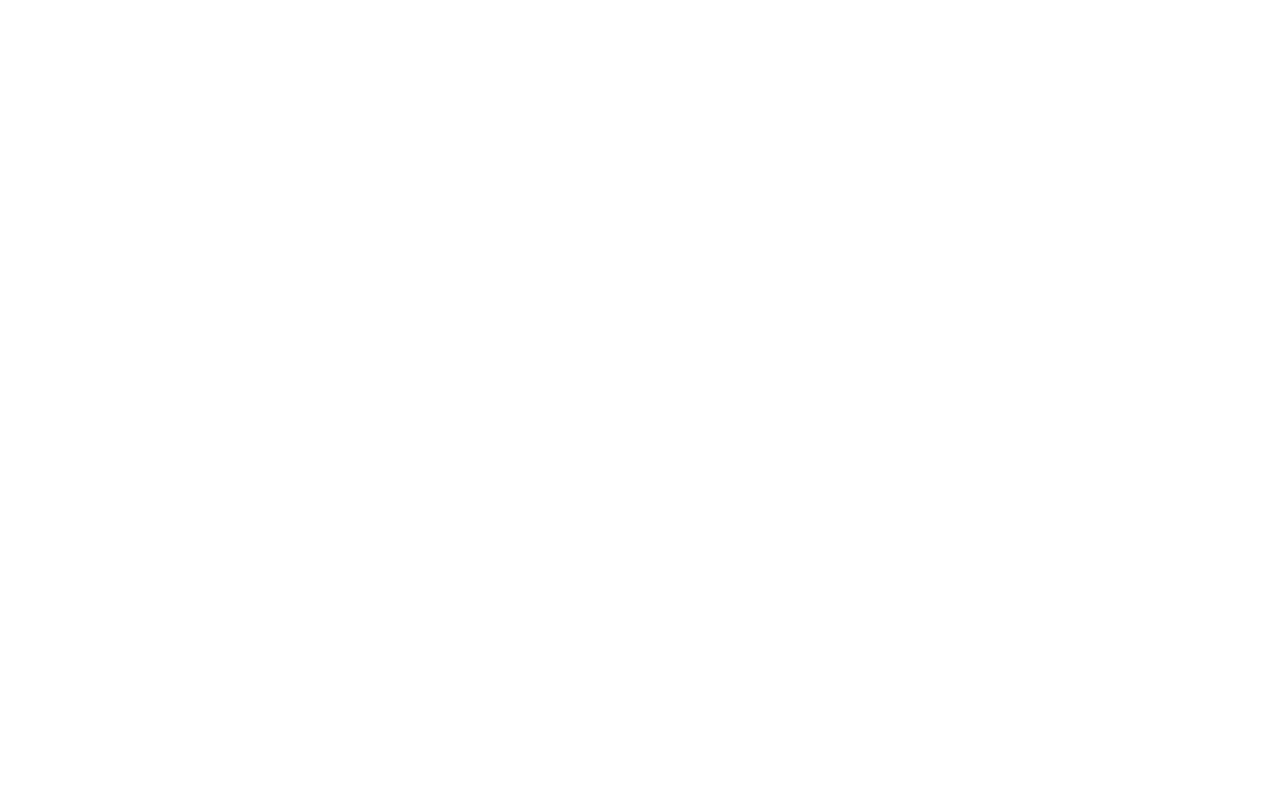
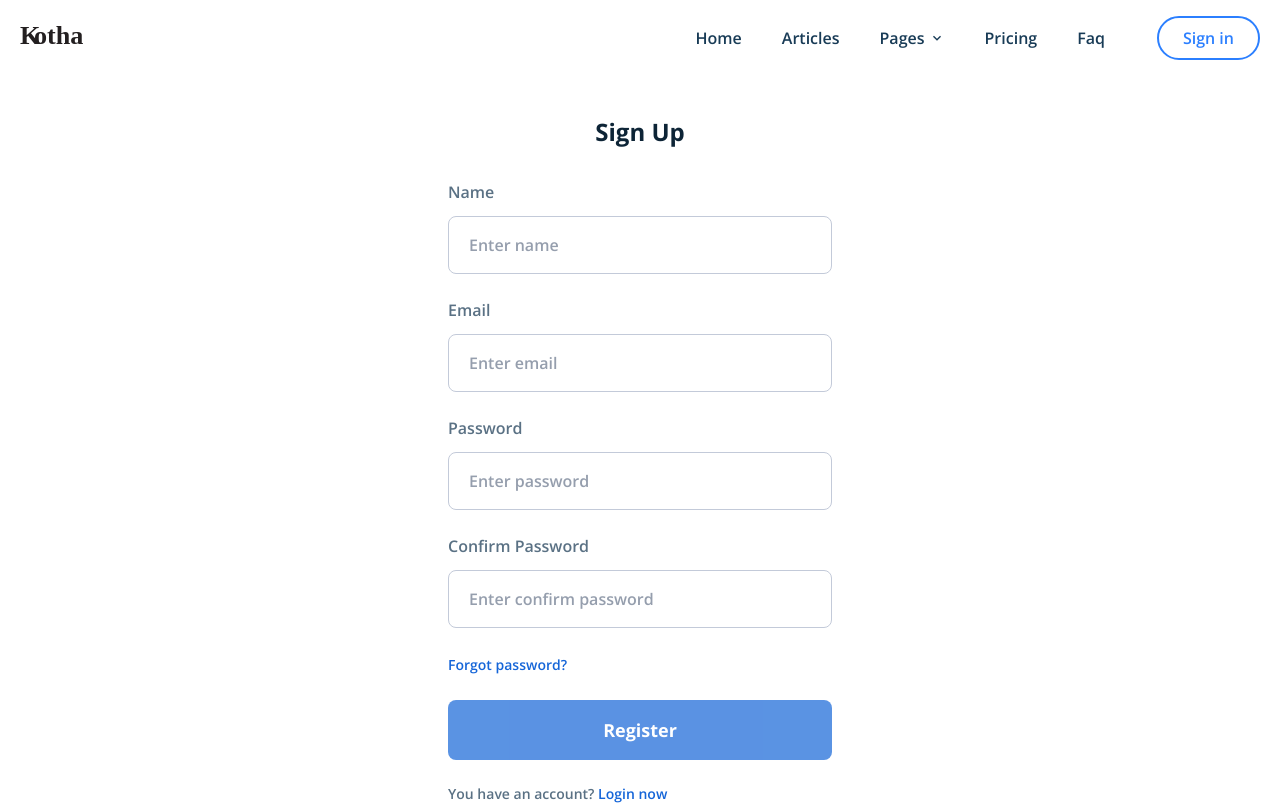
Before and after one commit to ashikurrafi/Blog, a React (Vite) app in the folder client/: page /register in a window 1280 px wide. Before the commit this address had no page. Shown: the top 805 px of the page. Built offline with nearby package versions, Linux system fonts and the light colour scheme.

Commit message:
register page done

```diff
--- a/client/src/App.jsx
+++ b/client/src/App.jsx
@@ -4,6 +4,7 @@
 
 import ArticleDetailPage from "./pages/articleDetail/ArticleDetailPage";
 import HomePage from "./pages/home/HomePage";
+import RegisterPage from "./pages/register/RegisterPage";
 
 function App() {
   return (
@@ -11,7 +12,8 @@
       <div className="App font-display">
         <Routes>
           <Route index path="/" element={<HomePage />} />
-          <Route path="/blog/:id" element={<ArticleDetailPage />} />
+          <Route path="/blog/:slug" element={<ArticleDetailPage />} />
+          <Route path="/register" element={<RegisterPage />} />
         </Routes>
       </div>
     </>
--- /dev/null
+++ b/client/src/pages/register/RegisterPage.jsx
@@ -0,0 +1,189 @@
+import { useForm } from "react-hook-form";
+import { Link } from "react-router-dom";
+import MainLayout from "../../components/MainLayout";
+
+const RegisterPage = () => {
+  const {
+    register,
+    handleSubmit,
+    formState: { errors, isValid },
+    watch,
+  } = useForm({
+    defaultValues: {
+      name: "",
+      email: "",
+      password: "",
+      confirmPassword: "",
+    },
+    mode: "onChange",
+  });
+  const submitHandler = (data) => {
+    console.log(data);
+  };
+  const password = watch("password");
+
+  return (
+    <>
+      <MainLayout>
+        <section className="container mx-auto px-5 py-10">
+          <div className="w-full max-w-sm mx-auto">
+            <h1 className="font-roboto text-2xl font-bold text-center text-dark-hard mb-8">
+              Sign Up
+            </h1>
+            <form onSubmit={handleSubmit(submitHandler)}>
+              <div className="flex flex-col mb-6 w-full">
+                <label
+                  htmlFor="name"
+                  className="text-[#5a7184] font-semibold block"
+                >
+                  Name
+                </label>
+                <input
+                  type="text"
+                  id="name"
+                  {...register("name", {
+                    minLength: {
+                      value: 1,
+                      message: "Name length must be at least 1 character",
+                    },
+                    required: {
+                      value: true,
+                      message: "Name is required",
+                    },
+                  })}
+                  placeholder="Enter name"
+                  className={`placeholder:text-[#959ead] text-dark-hard mt-3 rounded-lg px-5 py-4 font-semibold block outline-none border ${
+                    errors.name ? "border-red-500" : "border-[#c3cad9]"
+                  }`}
+                />
+                {errors.name?.message && (
+                  <p className="text-red-500 text-xs mt-1">
+                    {errors.name?.message}
+                  </p>
+                )}
+              </div>
+              <div className="flex flex-col mb-6 w-full">
+                <label
+                  htmlFor="email"
+                  className="text-[#5a7184] font-semibold block"
+                >
+                  Email
+                </label>
+                <input
+                  type="email"
+                  id="email"
+                  {...register("email", {
+                    pattern: {
+                      value:
+                        /^(([^<>()[\]\\.,;:\s@"]+(\.[^<>()[\]\\.,;:\s@"]+)*)|(".+"))@((\[[0-9]{1,3}\.[0-9]{1,3}\.[0-9]{1,3}\.[0-9]{1,3}])|(([a-zA-Z\-0-9]+\.)+[a-zA-Z]{2,}))$/,
+                      message: "Enter a valid email",
+                    },
+                    required: {
+                      value: true,
+                      message: "Email is required",
+                    },
+                  })}
+                  placeholder="Enter email"
+                  className={`placeholder:text-[#959ead] text-dark-hard mt-3 rounded-lg px-5 py-4 font-semibold block outline-none border ${
+                    errors.email ? "border-red-500" : "border-[#c3cad9]"
+                  }`}
+                />
+                {errors.email?.message && (
+                  <p className="text-red-500 text-xs mt-1">
+                    {errors.email?.message}
+                  </p>
+                )}
+              </div>
+              <div className="flex flex-col mb-6 w-full">
+                <label
+                  htmlFor="password"
+                  className="text-[#5a7184] font-semibold block"
+                >
+                  Password
+                </label>
+                <input
+                  type="password"
+                  id="password"
+                  {...register("password", {
+                    required: {
+                      value: true,
+                      message: "Password is required",
+                    },
+                    minLength: {
+                      value: 6,
+                      message: "Password length must be at least 6 characters",
+                    },
+                  })}
+                  placeholder="Enter password"
+                  className={`placeholder:text-[#959ead] text-dark-hard mt-3 rounded-lg px-5 py-4 font-semibold block outline-none border ${
+                    errors.password ? "border-red-500" : "border-[#c3cad9]"
+                  }`}
+                />
+                {errors.password?.message && (
+                  <p className="text-red-500 text-xs mt-1">
+                    {errors.password?.message}
+                  </p>
+                )}
+              </div>
+              <div className="flex flex-col mb-6 w-full">
+                <label
+                  htmlFor="confirmPassword"
+                  className="text-[#5a7184] font-semibold block"
+                >
+                  Confirm Password
+                </label>
+                <input
+                  type="password"
+                  id="confirmPassword"
+                  {...register("confirmPassword", {
+                    required: {
+                      value: true,
+                      message: "Confirm password is required",
+                    },
+                    validate: (value) => {
+                      if (value !== password) {
+                        return "Passwords do not match";
+                      }
+                    },
+                  })}
+                  placeholder="Enter confirm password"
+                  className={`placeholder:text-[#959ead] text-dark-hard mt-3 rounded-lg px-5 py-4 font-semibold block outline-none border ${
+                    errors.confirmPassword
+                      ? "border-red-500"
+                      : "border-[#c3cad9]"
+                  }`}
+                />
+                {errors.confirmPassword?.message && (
+                  <p className="text-red-500 text-xs mt-1">
+                    {errors.confirmPassword?.message}
+                  </p>
+                )}
+              </div>
+              <Link
+                to="/forget-password"
+                className="text-sm font-semibold text-primary"
+              >
+                Forgot password?
+              </Link>
+              <button
+                type="submit"
+                disabled={!isValid}
+                className="bg-primary text-white font-bold text-lg py-4 px-8 w-full rounded-lg my-6 disabled:opacity-70 disabled:cursor-not-allowed"
+              >
+                Register
+              </button>
+              <p className="text-sm font-semibold text-[#5a7184]">
+                You have an account?{" "}
+                <Link to="/login" className="text-primary">
+                  Login now
+                </Link>
+              </p>
+            </form>
+          </div>
+        </section>
+      </MainLayout>{" "}
+    </>
+  );
+};
+
+export default RegisterPage;
```
